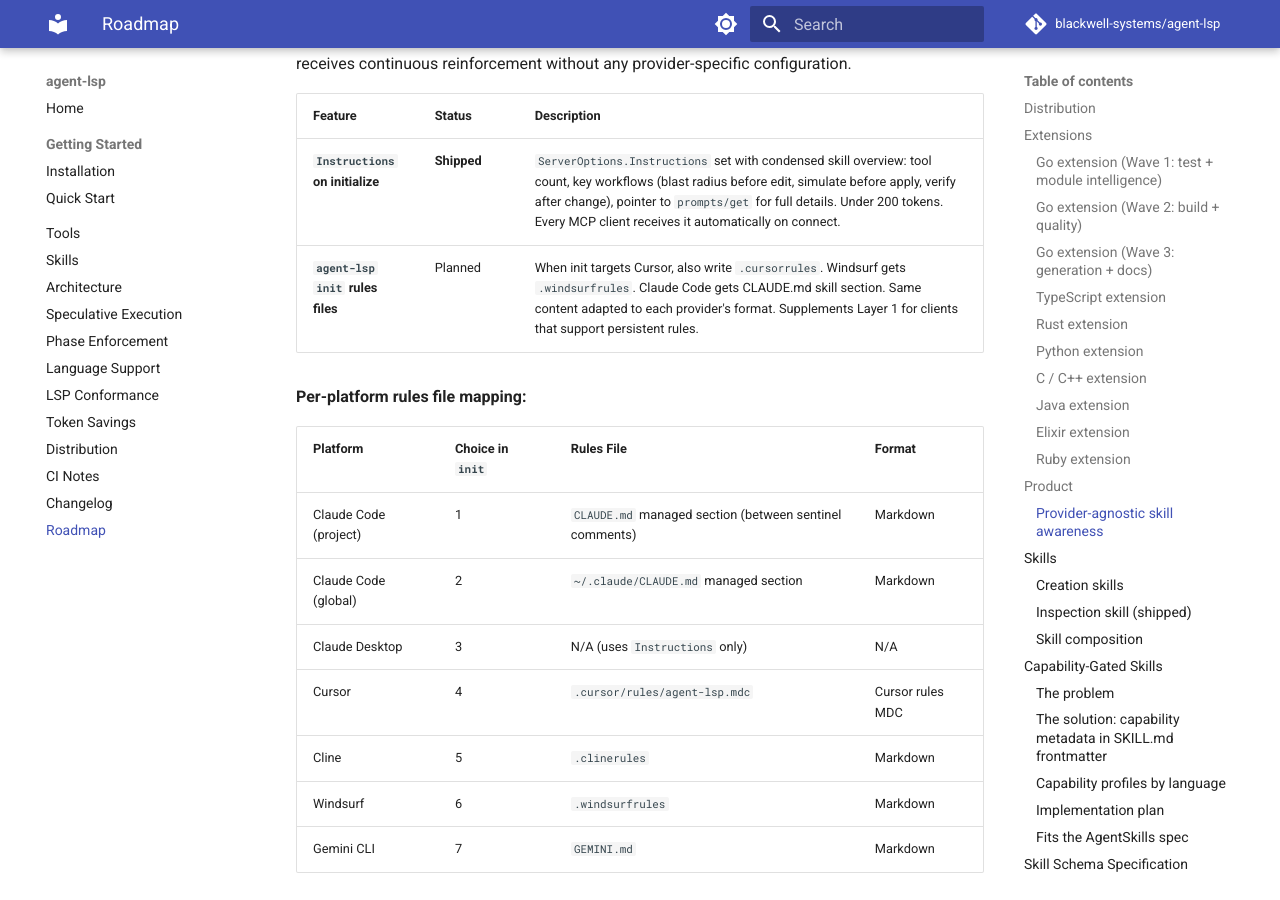
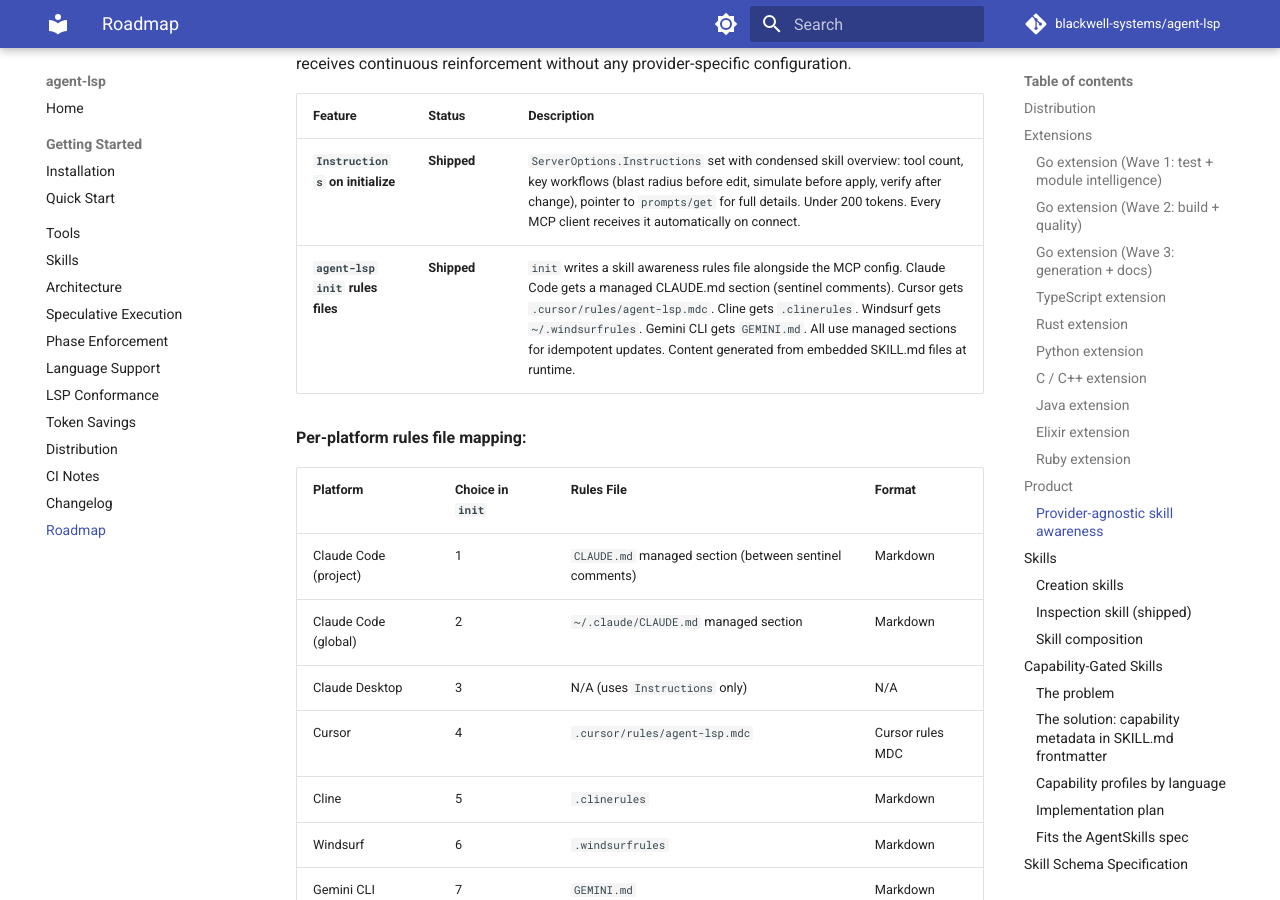
Before and after one commit to blackwell-systems/agent-lsp, an MkDocs documentation site: the page built from docs/roadmap.md, in a window 1280 px wide and 900 px high, scrolled down 5800 px. Built offline with MkDocs 1.6.1 and Material for MkDocs 9.7.7, drawn with Linux system fonts in a browser that asks for light colours; comment, search, counter and statistics services are not loaded.

Commit message:
docs: mark init rules files as shipped, add to changelog

```diff
--- a/docs/roadmap.md
+++ b/docs/roadmap.md
@@ -147,7 +147,7 @@
 | Feature | Status | Description |
 |---------|--------|-------------|
 | **`Instructions` on initialize** | **Shipped** | `ServerOptions.Instructions` set with condensed skill overview: tool count, key workflows (blast radius before edit, simulate before apply, verify after change), pointer to `prompts/get` for full details. Under 200 tokens. Every MCP client receives it automatically on connect. |
-| **`agent-lsp init` rules files** | Planned | When init targets Cursor, also write `.cursorrules`. Windsurf gets `.windsurfrules`. Claude Code gets CLAUDE.md skill section. Same content adapted to each provider's format. Supplements Layer 1 for clients that support persistent rules. |
+| **`agent-lsp init` rules files** | **Shipped** | `init` writes a skill awareness rules file alongside the MCP config. Claude Code gets a managed CLAUDE.md section (sentinel comments). Cursor gets `.cursor/rules/agent-lsp.mdc`. Cline gets `.clinerules`. Windsurf gets `~/.windsurfrules`. Gemini CLI gets `GEMINI.md`. All use managed sections for idempotent updates. Content generated from embedded SKILL.md files at runtime. |
 
 **Per-platform rules file mapping:**
 
```
Also changed, not shown: CHANGELOG.md (+4 -0 lines).
